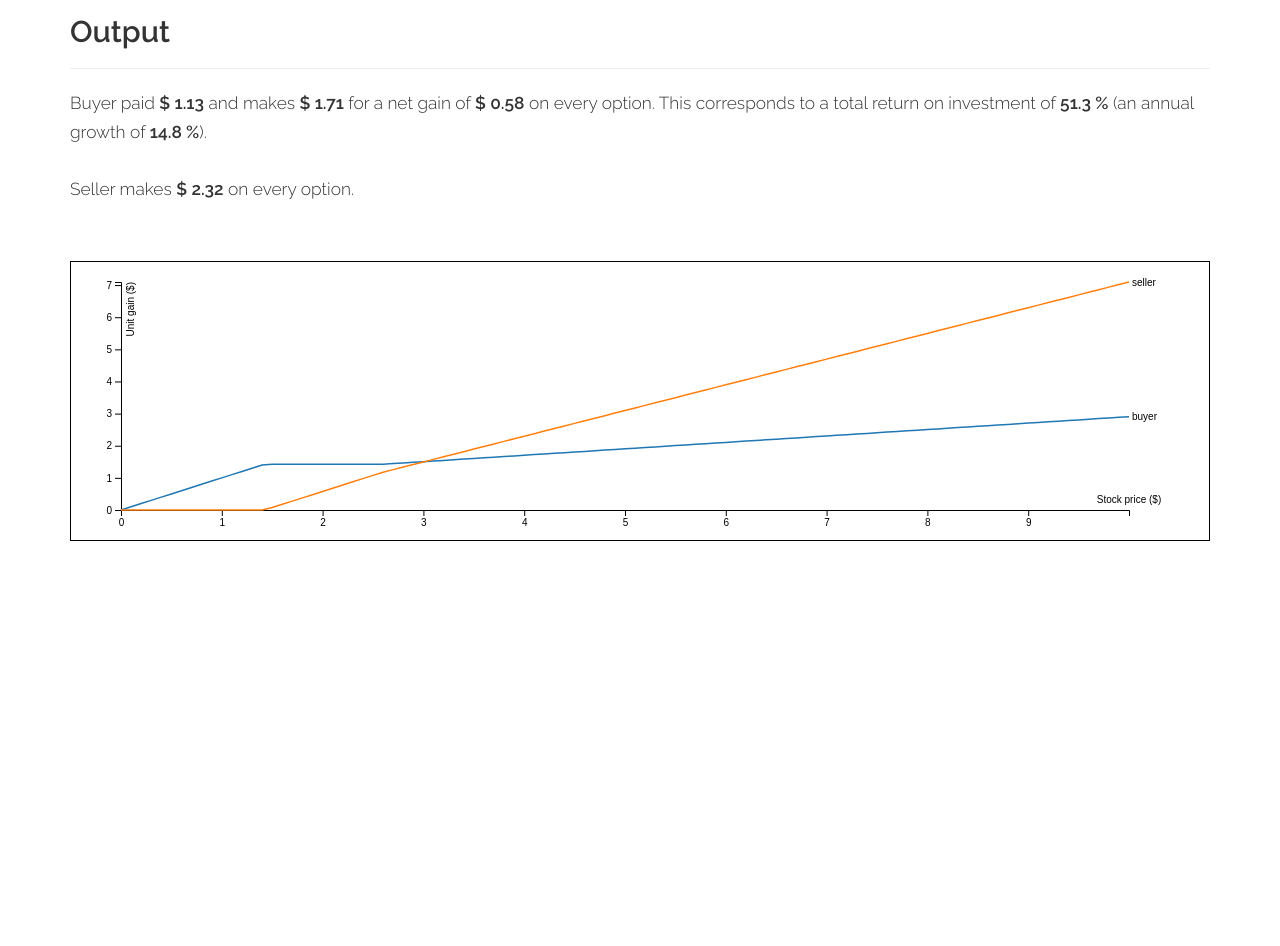
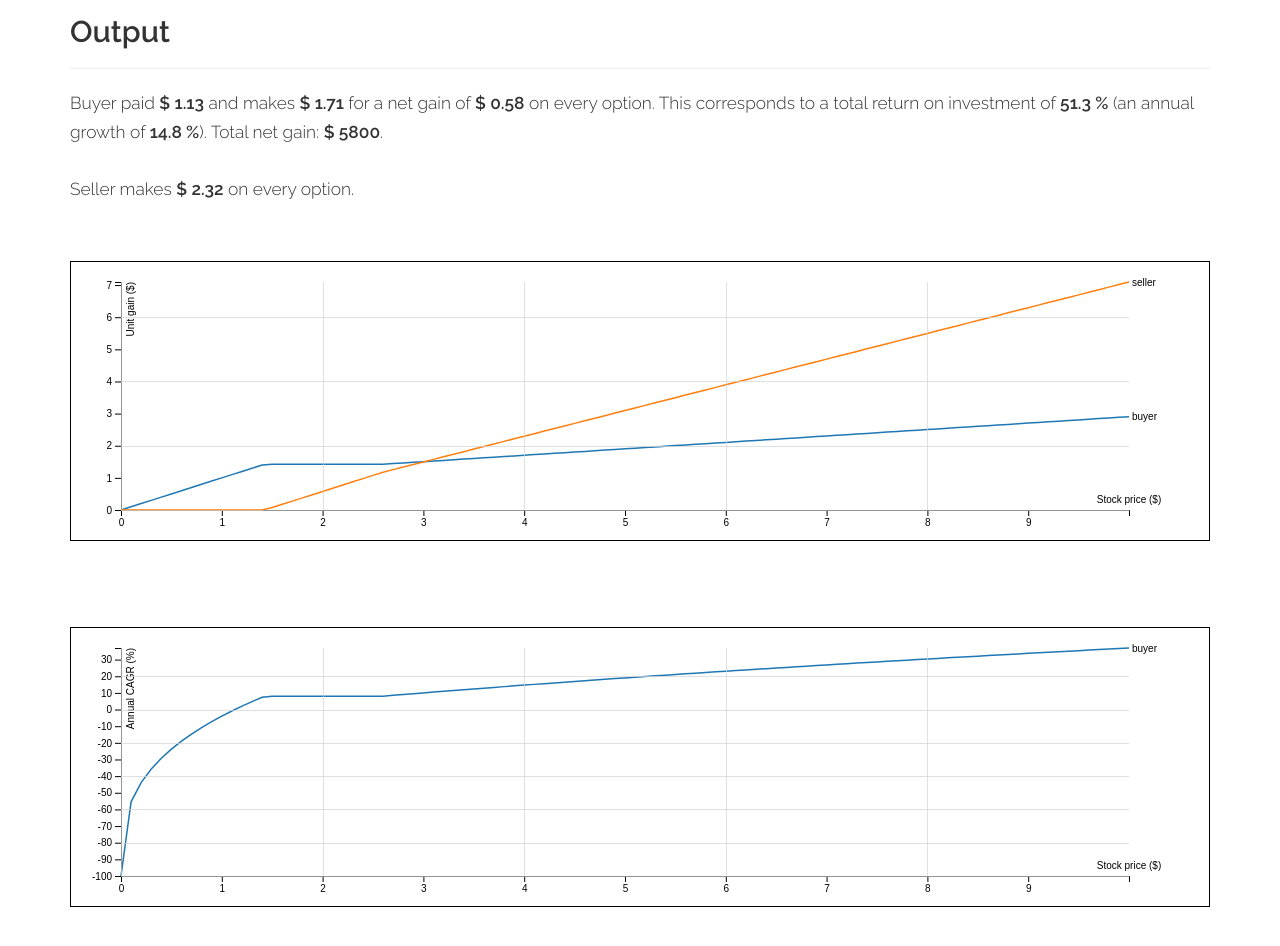
Before and after one commit to louischatriot/louischatriot.github.io, a plain HTML site: page stock-calculator/index.html in a window 1280 px wide. Shown: the part 760-1706 px from the top of the page. Before the commit the page ends 1601 px from the top, so only its background shows below. Drawn offline with Linux system fonts and the light colour scheme.

Commit message:
Added roi graph and gridlines

```diff
--- a/stock-calculator/css/index.css
+++ b/stock-calculator/css/index.css
@@ -16,7 +16,7 @@ body {
   font-weight: bold;
 }
 
-#graph {
+svg {
   width: 100%;
   height: 280px;
   border: 1px solid black;
@@ -32,3 +32,13 @@ body {
   stroke: steelblue;
   stroke-width: 1.5px;
 }
+
+.grid line {
+  stroke: lightgrey;
+  stroke-opacity: 0.7;
+  shape-rendering: crispEdges;
+}
+
+.grid path {
+  stroke-width: 0;
+}
--- a/stock-calculator/index.html
+++ b/stock-calculator/index.html
@@ -31,12 +31,14 @@
         Buyer paid <span class="data-point" id="buyer-paid"></span> and makes <span class="data-point" id="buyer-gain"></span> for a net gain of
         <span class="data-point" id="buyer-net-gain"></span> on every option.
         This corresponds to a total return on investment of <span class="data-point" id="buyer-total-growth"></span>
-        (an annual growth of <span class="data-point" id="buyer-annual-growth"></span>).
+        (an annual growth of <span class="data-point" id="buyer-annual-growth"></span>). Total net gain: <span class="data-point" id="buyer-total-net-gain"></span>.
         <br><br>
         Seller makes <span class="data-point" id="seller-gain"></span> on every option.
+
         <br><br><br>
-        <svg id="graph"></svg>
-
+        <svg id="gain"></svg>
+        <br><br><br>
+        <svg id="roi"></svg>
       </div>
     </div>
 
--- a/stock-calculator/js/index.js
+++ b/stock-calculator/js/index.js
@@ -8,24 +8,6 @@ function calculateGain(optionExercisePrice, stockMarketValue, yearsBeforeLiquidi
     , buyerGain = stockMarketValue > optionExercisePrice ? Math.max(buyerGuaranteedGain, shareOfGains_unitPrice) : stockMarketValue
     , sellerGain = stockMarketValue - buyerGain
     ;
-
-  //if (shareOfGains_unitPrice > buyerGuaranteedGain) {
-    //buyerGain = shareOfGains_unitPrice;
-    //sellerGain = stockMarketValue - buyerGain;
-  //}
-
-
-
-  //console.log("======================");
-  //console.log(cutoffCAGR_totalGrowth);
-  //console.log(cutoffCAGR_unitPrice);
-  //console.log(shareOfGains_totalGrowth);
-  //console.log(shareOfGains_unitPrice);
-
-
-  //console.log("=======");
-  //console.log(buyerGain);
-  //console.log(sellerGain);
 
   return { buyerGain: buyerGain, sellerGain: sellerGain };
 }
@@ -47,14 +29,6 @@ function calculate () {
   shareOfGains = parseFloat(shareOfGains.replace(/\%/,'')) / 100;
   numberOptions = parseFloat(numberOptions);
 
-  //console.log('--------------------------------');
-  //console.log(optionExercisePrice);
-  //console.log(stockMarketValue);
-  //console.log(yearsBeforeLiquidity);
-  //console.log(cutoffCAGR);
-  //console.log(shareOfGains);
-  //console.log(numberOptions);
-
   var gains = calculateGain(optionExercisePrice, stockMarketValue, yearsBeforeLiquidity, cutoffCAGR, shareOfGains, numberOptions)
     , buyerGainPercent = (gains.buyerGain / optionExercisePrice) - 1
     , buyerGainPercentAnnual = Math.pow(1 + buyerGainPercent, 1 / yearsBeforeLiquidity) - 1
@@ -62,52 +36,55 @@ function calculate () {
 
   if (isNaN(gains.buyerGain)) {
     $('#output').css('display', 'none');
-    $('#graph').css('display', 'none');
+    $('svg').css('display', 'none');
   } else {
     $('#output').css('display', 'block');
-    $('#graph').css('display', 'block');
+    $('svg').css('display', 'block');
 
     $('#buyer-paid').html(formatAmount(optionExercisePrice));
     $('#buyer-gain').html(formatAmount(gains.buyerGain));
     $('#buyer-net-gain').html(formatAmount(gains.buyerGain - optionExercisePrice));
     $('#buyer-total-growth').html(formatPercent(buyerGainPercent));
     $('#buyer-annual-growth').html(formatPercent(buyerGainPercentAnnual));
-
+    $('#buyer-total-net-gain').html(formatAmount((gains.buyerGain - optionExercisePrice) * numberOptions));
     $('#seller-gain').html(formatAmount(gains.sellerGain));
 
-    // GRAPH
-    var buyer = [], seller = [];
+    // Graph
+    var buyer = [], seller = []
+      , buyerRoi = [], sellerRoi = []
+      ;
     for (var i = 0; i < 10; i += 0.1) {
       gains = calculateGain(optionExercisePrice, i, yearsBeforeLiquidity, cutoffCAGR, shareOfGains, numberOptions);
       buyer.push({ stockPrice: i, gain: gains.buyerGain });
       seller.push({ stockPrice: i, gain: gains.sellerGain });
+
+      buyerRoi.push({ stockPrice: i, gain: 100 * (Math.pow(gains.buyerGain / optionExercisePrice, 1 / yearsBeforeLiquidity) - 1) });
     }
 
+    graph('#gain', [ { id: 'buyer', values: buyer }, { id: 'seller', values: seller } ], 'Unit gain ($)');
+    graph('#roi', [ { id: 'buyer', values: buyerRoi } ], 'Annual CAGR (%)');
+  }
+}
 
-    $('#graph').attr('width', $('#graph').width());
-    $('#graph').attr('height', $('#graph').height());
-    $('#graph').html('');
-    var svg = d3.select("svg#graph"),
+function graph (elementId, cities, yAxisTitle) {
+  $(elementId).attr('width', $(elementId).width());
+  $(elementId).attr('height', $(elementId).height());
+  $(elementId).html('');
+  var svg = d3.select(elementId),
       margin = {top: 20, right: 80, bottom: 30, left: 50},
       width = svg.attr("width") - margin.left - margin.right,
       height = svg.attr("height") - margin.top - margin.bottom,
       g = svg.append("g").attr("transform", "translate(" + margin.left + "," + margin.top + ")");
-
-    var parseTime = d3.timeParse("%Y%m%d");
 
   var x = d3.scaleLinear().range([0, width]),
       y = d3.scaleLinear().range([height, 0]),
       z = d3.scaleOrdinal(d3.schemeCategory10);
 
   var line = d3.line()
-        //.curve(d3.curveBasis)
       .x(function(d) { return x(d.stockPrice); })
       .y(function(d) { return y(d.gain); });
 
-
-
-      var data = buyer;   // We don't care which as long as we got the full width of the x axis
-      var cities = [ { id: 'buyer', values: buyer }, { id: 'seller', values: seller } ];
+  var data = cities[0].values;   // We don't care which as long as we got the full width of the x axis
 
   x.domain(d3.extent(data, function(d) { return d.stockPrice; }));
 
@@ -136,7 +113,7 @@ function calculate () {
       .attr("y", 6)
       .attr("dy", "0.71em")
       .attr("fill", "#000")
-          .text("Unit gain ($)");
+      .text(yAxisTitle);
 
   var city = g.selectAll(".city")
     .data(cities)
@@ -156,10 +133,24 @@ function calculate () {
       .style("font", "10px sans-serif")
       .text(function(d) { return d.id; });
 
-      // /GRAPH
-  }
+  // Grid
+  function make_x_gridlines() { return d3.axisBottom(x).ticks(5); }
+  function make_y_gridlines() { return d3.axisLeft(y).ticks(5); }
 
+  g.append("g")
+      .attr("class", "grid")
+      .attr("transform", "translate(0," + height + ")")
+      .call(make_x_gridlines()
+          .tickSize(-height)
+          .tickFormat("")
+      );
 
+  g.append("g")
+      .attr("class", "grid")
+      .call(make_y_gridlines()
+          .tickSize(-width)
+          .tickFormat("")
+      );
 }
 
 function formatAmount (amount) {
```
Lines whose indentation alone changed are shown as unchanged.
